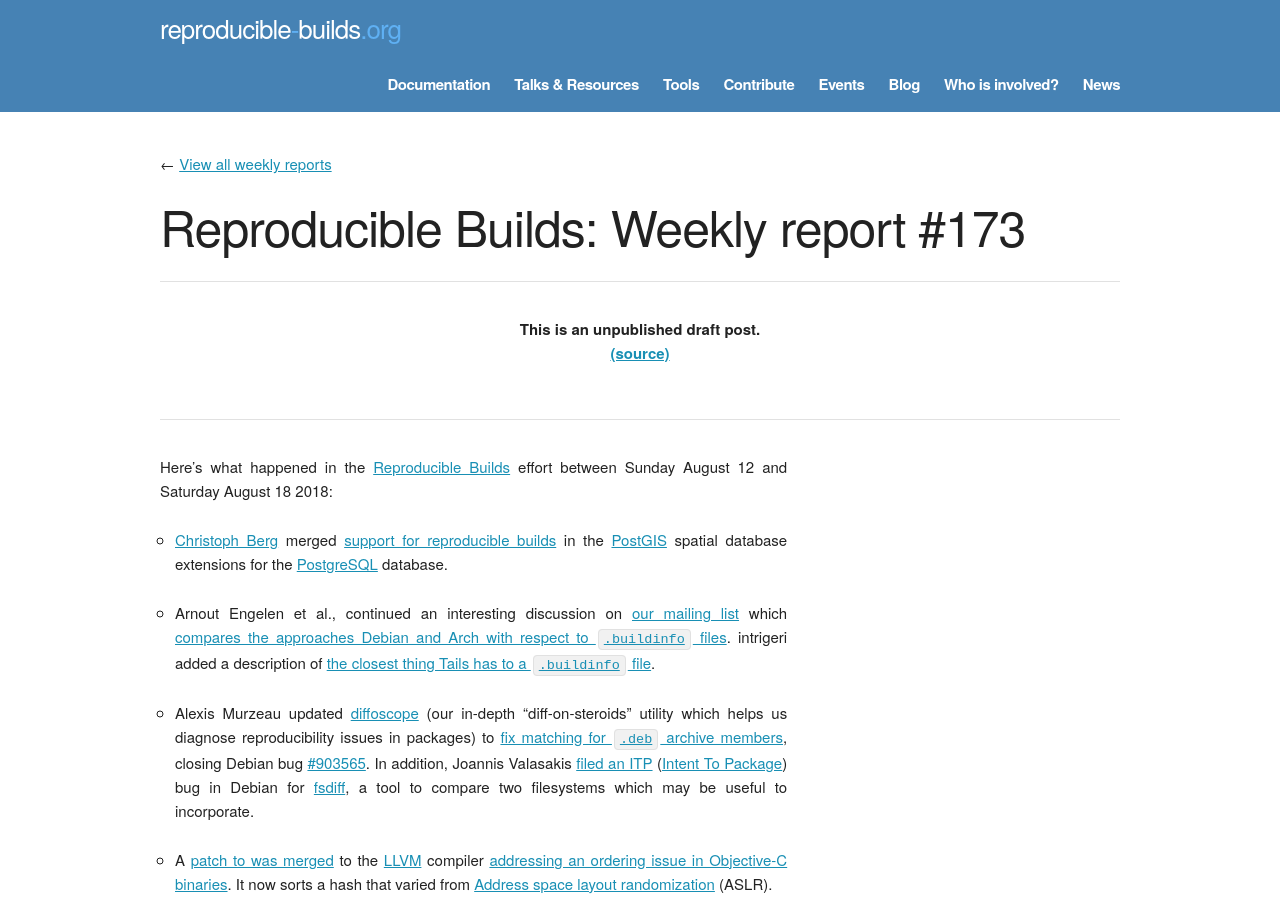
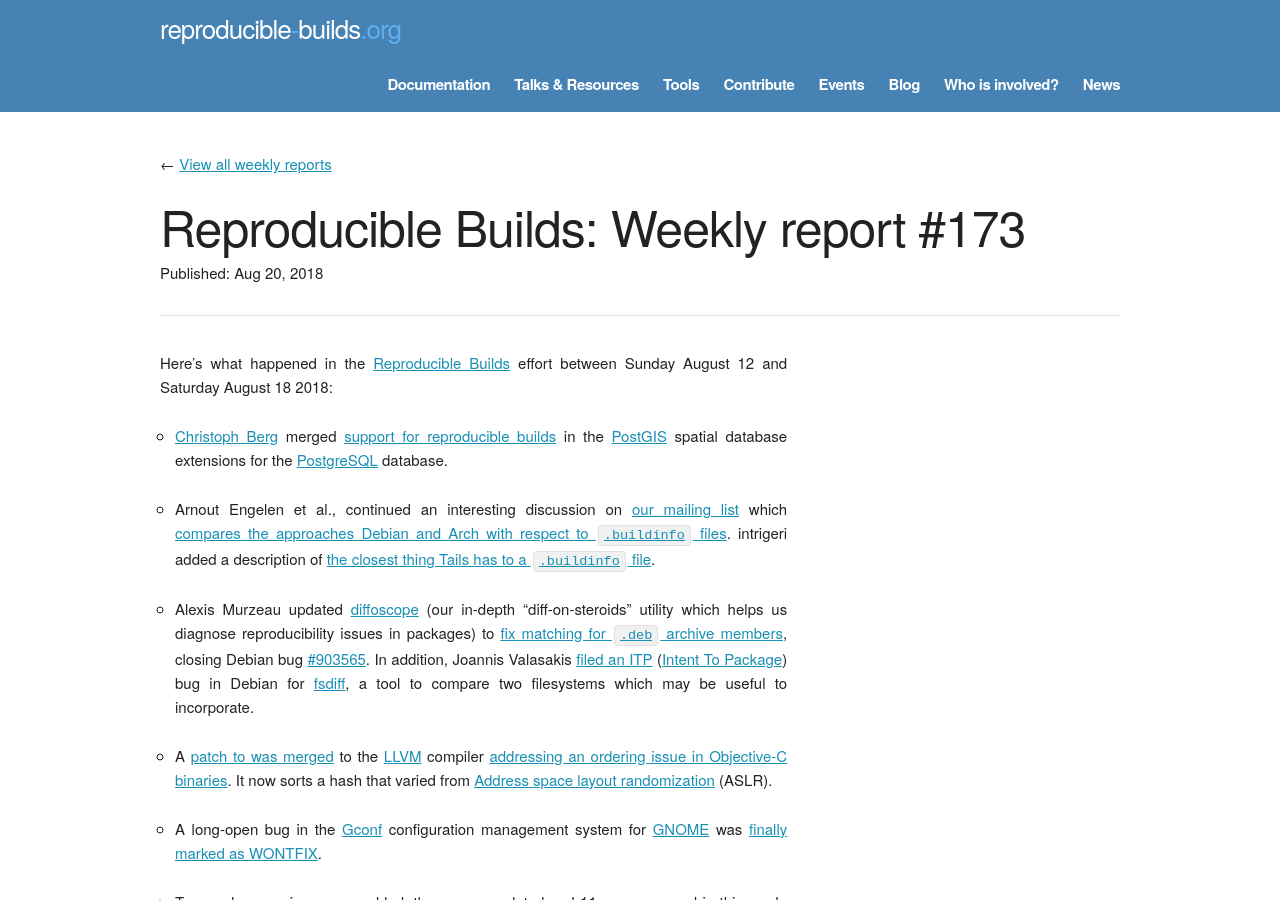
Before and after one commit to prototypefund/reproducible-website, a Jekyll site: the page built from _blog/posts/173.md, in a window 1280 px wide and 900 px high. Built offline with Jekyll 4.4.1, drawn with Linux system fonts in a browser that asks for light colours; some web fonts are replaced.

Commit message:
published as https://reproducible-builds.org/blog/posts/173/

```diff
--- a/_blog/posts/173.md
+++ b/_blog/posts/173.md
@@ -1,6 +1,7 @@
 ---
 layout: blog
 week: 173
+published: 2018-08-20 20:04:14
 ---
 
 Here's what happened in the [Reproducible Builds](https://reproducible-builds.org) effort between Sunday August 12 and Saturday August 18 2018:
```
